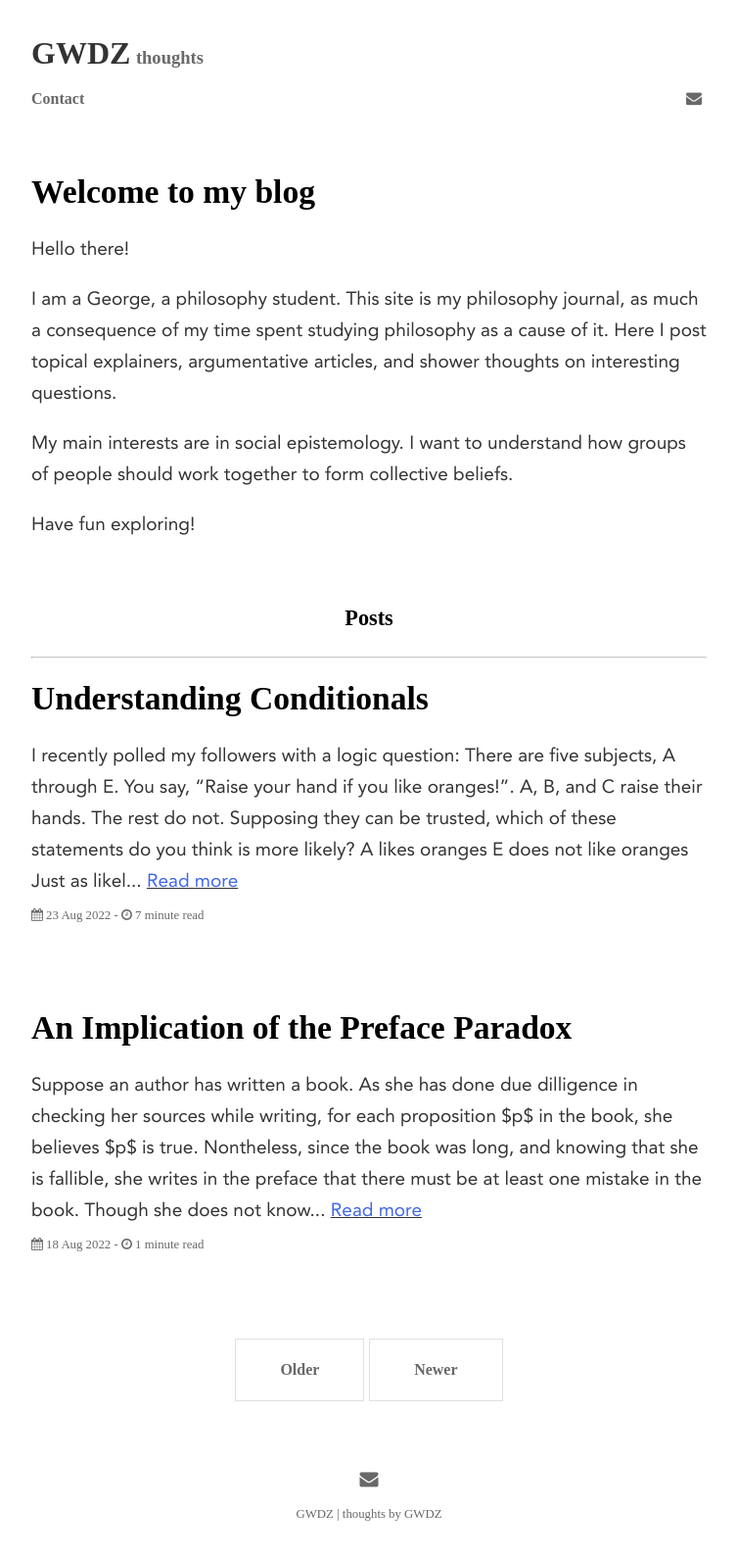
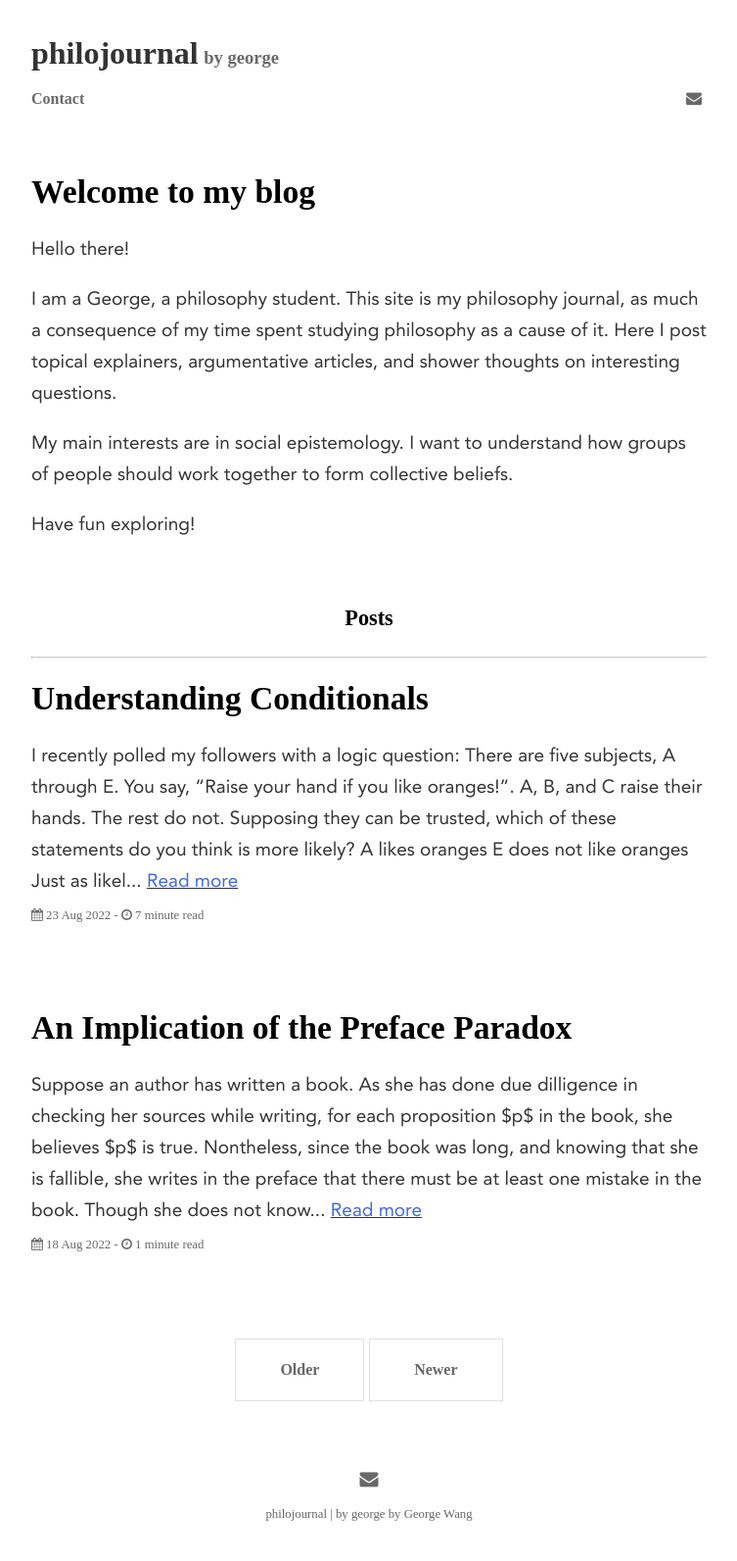
Before and after one commit to GWDZ-true/gwdz-site, a Jekyll site: the page built from index.html, in a window 1280 px wide. Shown: the whole page at 98% size, without its empty margins (263-1016 px from the left). Built offline with Jekyll 4.4.1, drawn with Linux system fonts in a browser that asks for light colours; some web fonts are replaced; the list of posts is cut into pages by our own code.

Commit message:
Update _config.yml

```diff
--- a/_config.yml
+++ b/_config.yml
@@ -22,9 +22,9 @@ permalink:           /:title
 plugins:             [jekyll-paginate, jekyll-sitemap, jekyll-feed, jekyll-seo-tag]
 
 # Customise atom feed settings (this is where Jekyll-Feed gets configuration information)
-title:		           'GWDZ'
-description:	       'thoughts'
-author:              'GWDZ'
+title:		           'philojournal'
+description:	       'by george'
+author:              'George Wang'
 
 # RSS 2.0 can be used instead of Atom by uncommenting following two lines
 #feed:
```
